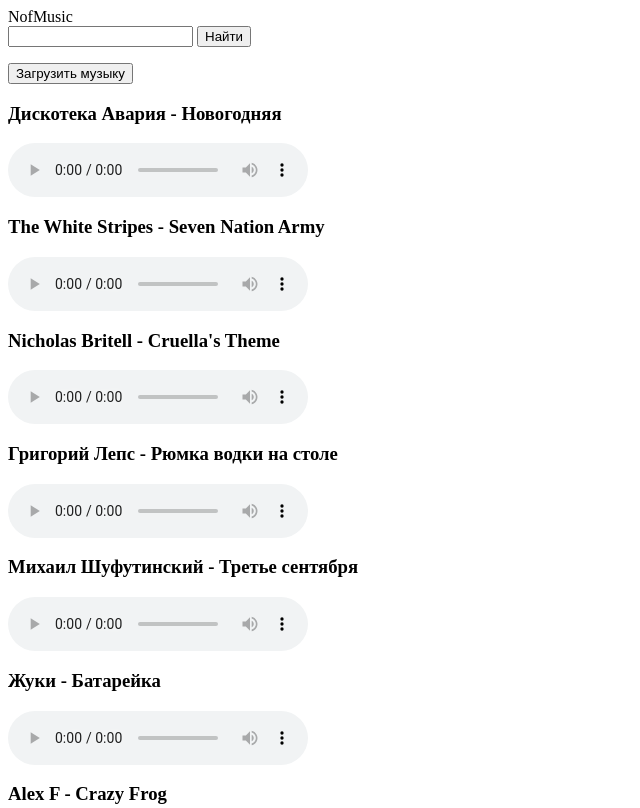
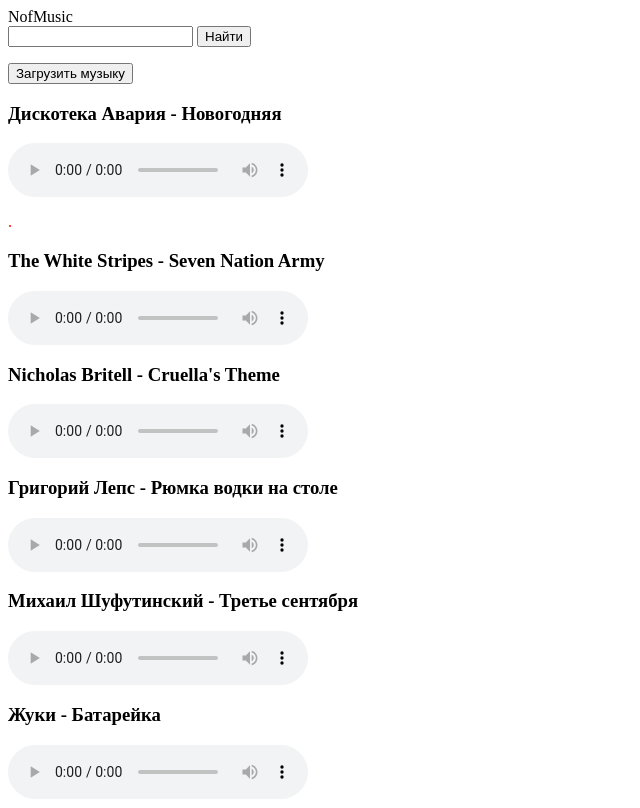
Before and after one commit to klufcor/NofMusic, a plain HTML site: page index.html in a window 1280 px wide. Shown: the top 808 px of the page, without its empty margins (0-640 px from the left). Drawn offline with Linux system fonts and the light colour scheme.

Commit message:
Update index.html

```diff
--- a/index.html
+++ b/index.html
@@ -18,6 +18,8 @@
 
     <h3>Дискотека Авария - Новогодняя</h3>
     <audio src="diskoteka-avarija-novogodnjaja.mp3" controls></audio>
+
+    <p style="color:#FF0000">.</p>
 
     <h3>The White Stripes - Seven Nation Army</h3>
     <audio src="The_White_Stripes_-_Seven_Nation_Army_b128f0d230.mp3" controls></audio>
```
